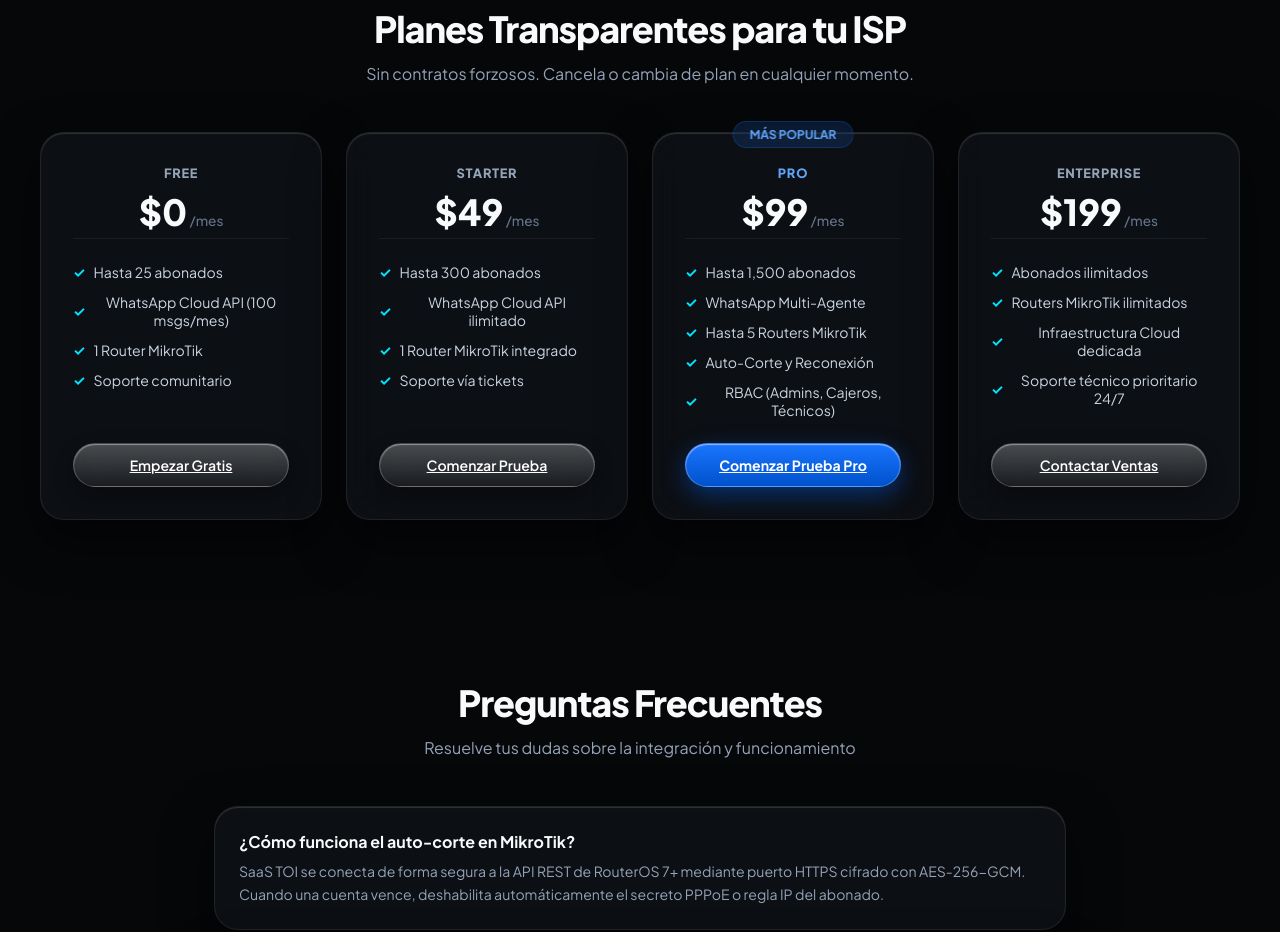
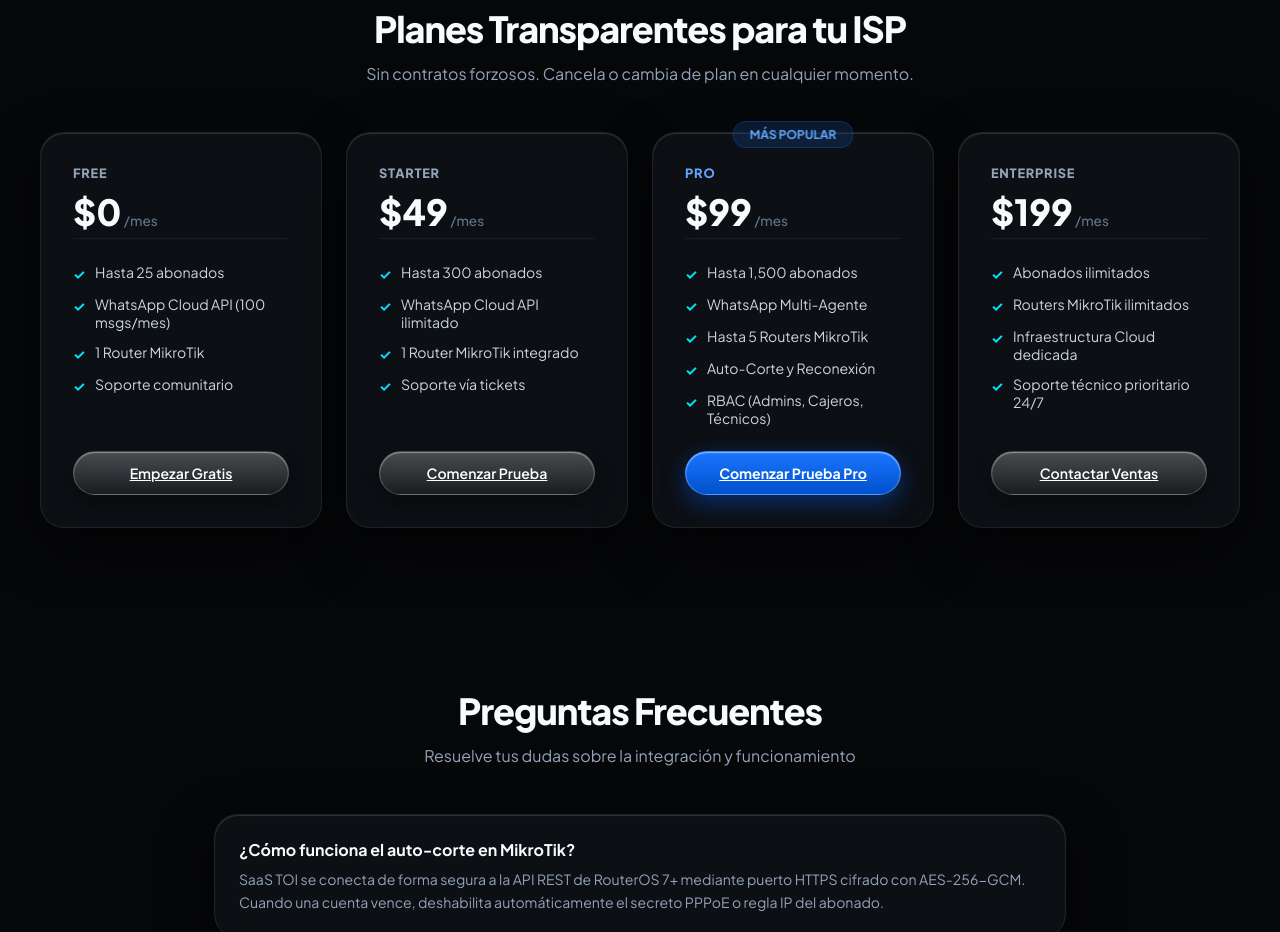
Before and after one commit to wilfredoabadmt/saas-toi, a Next.js app: page / in a window 1280 px wide. Shown: the part 1700-2632 px from the top of the page. Built offline with nearby package versions, Linux system fonts and the light colour scheme.

Commit message:
Tarjetas justificadas

```diff
--- a/src/app/page.tsx
+++ b/src/app/page.tsx
@@ -332,6 +332,7 @@ export default function LandingPage() {
                   display: 'flex',
                   flexDirection: 'column',
                   height: '100%',
+                  textAlign: 'left',
                   boxShadow: plan.featured
                     ? '0 25px 60px rgba(0, 0, 0, 0.7), inset 0 1px 2px rgba(255, 255, 255, 0.2), 0 0 40px rgba(26, 117, 255, 0.15)'
                     : undefined,
@@ -352,11 +353,11 @@ export default function LandingPage() {
                   <span style={{ fontSize: '0.85rem', fontWeight: 500, color: '#64748B' }}> /mes</span>
                 </div>
 
-                <ul style={{ listStyle: 'none', padding: '1.5rem 0', margin: 0, borderTop: '1px solid rgba(255,255,255,0.06)', display: 'flex', flexDirection: 'column', gap: '0.75rem', flex: 1 }}>
+                <ul style={{ listStyle: 'none', padding: '1.5rem 0', margin: 0, borderTop: '1px solid rgba(255,255,255,0.06)', display: 'flex', flexDirection: 'column', gap: '0.75rem', flex: 1, textAlign: 'left' }}>
                   {plan.features.map((feat) => (
-                    <li key={feat} style={{ display: 'flex', alignItems: 'center', gap: '0.5rem', fontSize: '0.88rem', color: '#CBD5E1' }}>
-                      <span style={{ color: '#00E5FF', fontWeight: 700 }}>✓</span>
-                      {feat}
+                    <li key={feat} style={{ display: 'flex', alignItems: 'flex-start', gap: '0.6rem', fontSize: '0.88rem', color: '#CBD5E1', textAlign: 'left' }}>
+                      <span style={{ color: '#00E5FF', fontWeight: 700, flexShrink: 0, marginTop: '2px' }}>✓</span>
+                      <span>{feat}</span>
                     </li>
                   ))}
                 </ul>
```
